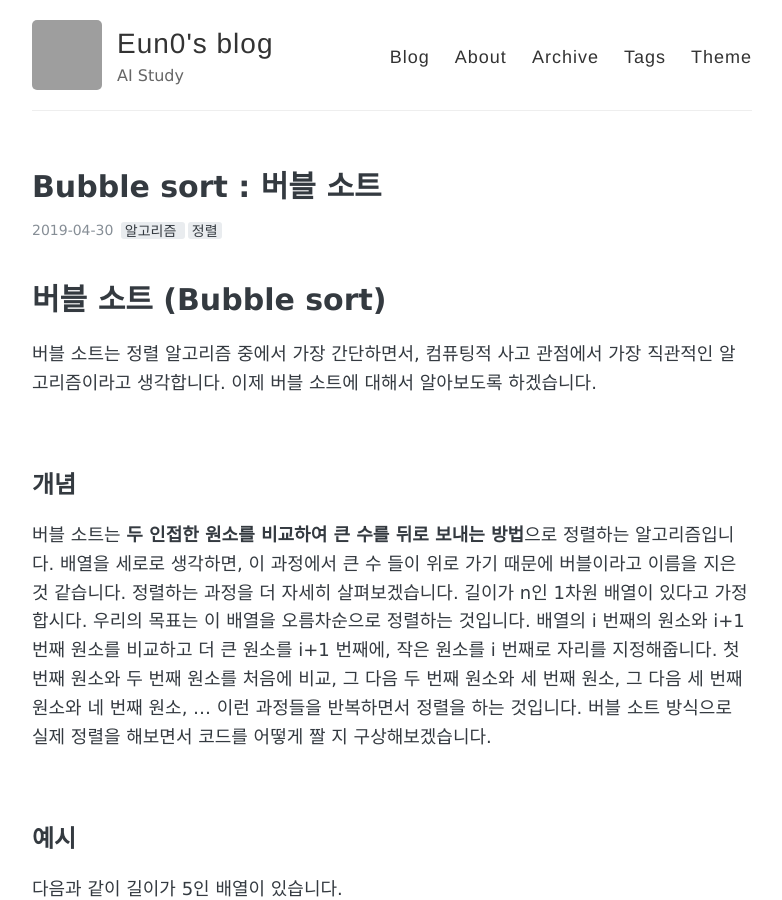
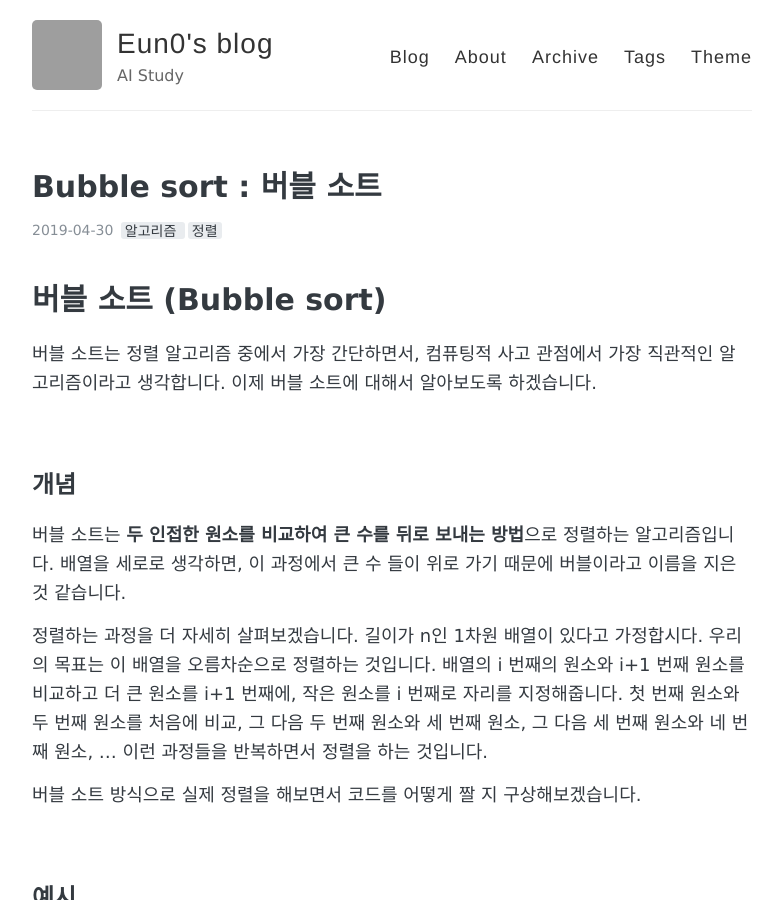
Before and after one commit to Eun0/Eun0.github.io, a Jekyll site: the page built from _posts/2019-04-30-bubble-sort.md, in a window 1280 px wide and 900 px high. Shown: the whole window, without its empty margins (248-1030 px from the left). Built offline with Jekyll 4.4.1, drawn with Linux system fonts in a browser that asks for light colours; formulas are drawn with MathJax 3; comment, search, counter and statistics services are not loaded; part of the change alters nothing that is shown; some of the changed text lies outside the part shown; grey boxes are pictures that could not be loaded.

```diff
--- a/_posts/2019-04-30-bubble-sort.md
+++ b/_posts/2019-04-30-bubble-sort.md
@@ -18,10 +18,12 @@ comments: true
 
 버블 소트는 **두 인접한 원소를 비교하여 큰 수를 뒤로 보내는 방법**으로 정렬하는 알고리즘입니다.
 배열을 세로로 생각하면, 이 과정에서 큰 수 들이 위로 가기 때문에 버블이라고 이름을 지은 것 같습니다.
+
 정렬하는 과정을 더 자세히 살펴보겠습니다. 길이가 n인 1차원 배열이 있다고 가정합시다.
 우리의 목표는 이 배열을 오름차순으로 정렬하는 것입니다.
 배열의 i 번째의 원소와 i+1 번째 원소를 비교하고 더 큰 원소를 i+1 번째에, 작은 원소를 i 번째로 자리를 지정해줍니다.
 첫 번째 원소와 두 번째 원소를 처음에 비교, 그 다음 두 번째 원소와 세 번째 원소, 그 다음 세 번째 원소와 네 번째 원소, ... 이런 과정들을 반복하면서 정렬을 하는 것입니다.
+
 버블 소트 방식으로 실제 정렬을 해보면서 코드를 어떻게 짤 지 구상해보겠습니다.
 
 <br>
@@ -203,3 +205,6 @@ B=bubble_sort(B)
 ![Result of bubble sort 2](https://user-images.githubusercontent.com/33515697/56957520-5b1c1b80-6b82-11e9-8000-e0c1c3e4a01d.png)
 
 시행 3에서 자리 교환이 일어나지 않았으므로 다음 연산을 진행하지 않습니다. 이런 방식으로 연산량을 줄일 수 있습니다.
+
+
+참고 사이트 : https://bowbowbow.tistory.com/10
```
